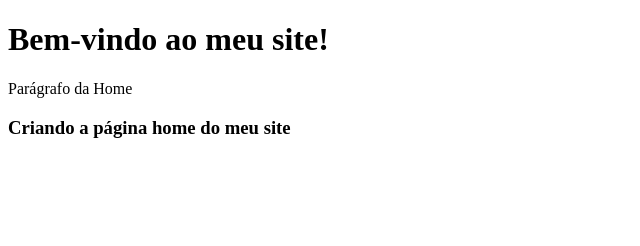
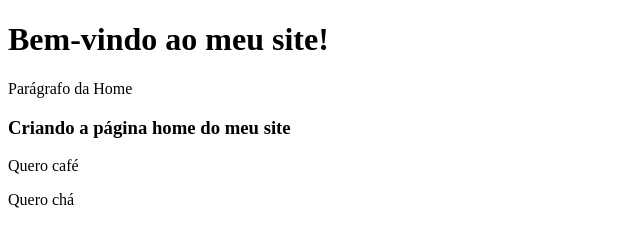
Before and after one commit to Jvmachado01/GitHubLesson, a plain HTML site: page home.html in a window 1280 px wide. Shown: the whole page, without its empty margins (0-640 px from the left). Drawn offline with Linux system fonts and the light colour scheme.

Commit message:
Finalizando pagina home com toda descricao

```diff
--- a/home.html
+++ b/home.html
@@ -10,6 +10,8 @@
     <p>Parágrafo da Home</p>
 
     <h3>Criando a página home do meu site</h3>
+    <p>Quero café</p>
+    <p>Quero chá</p>
 
 </body>
 </html>
```
Also changed, not shown: nomes.txt.
